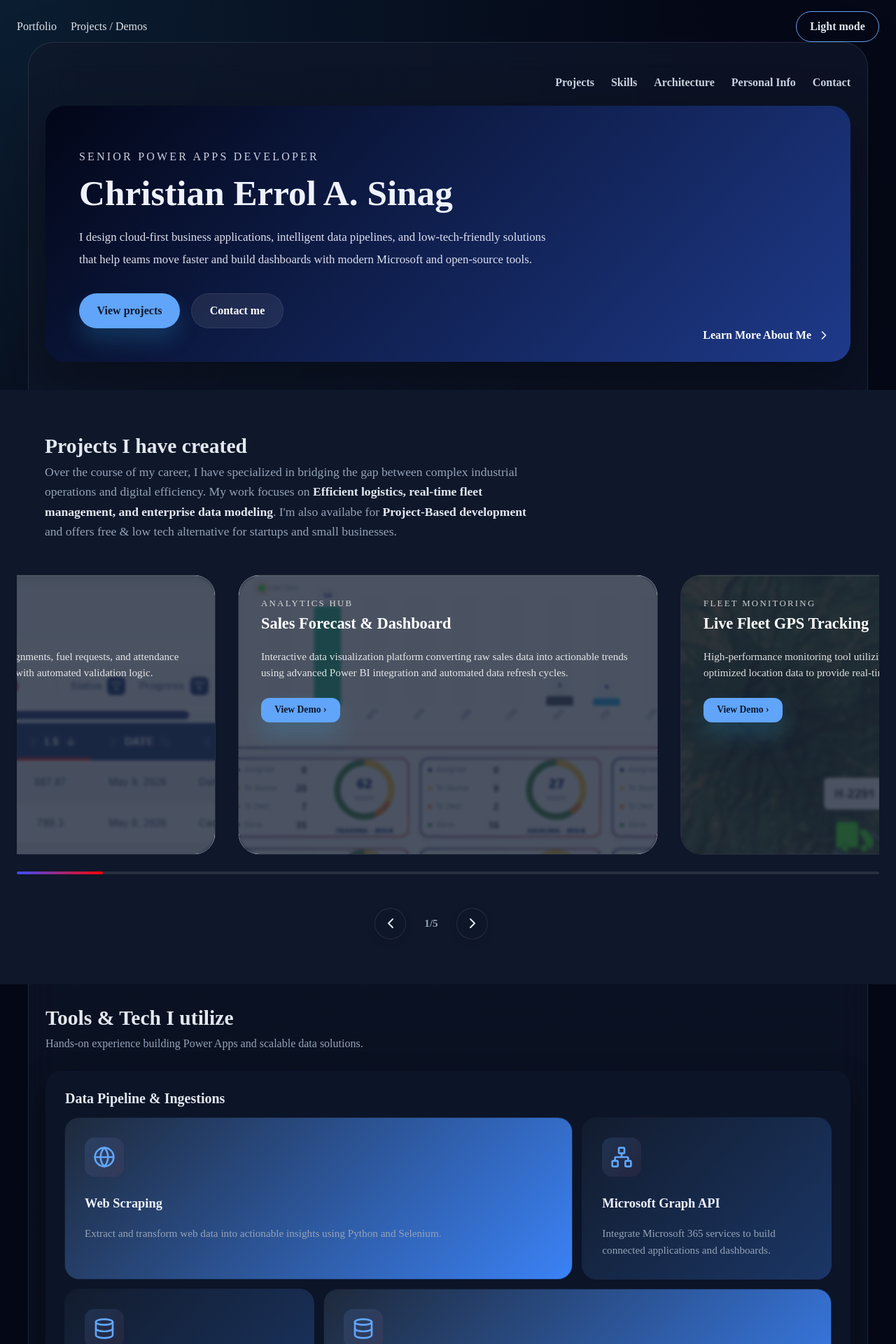
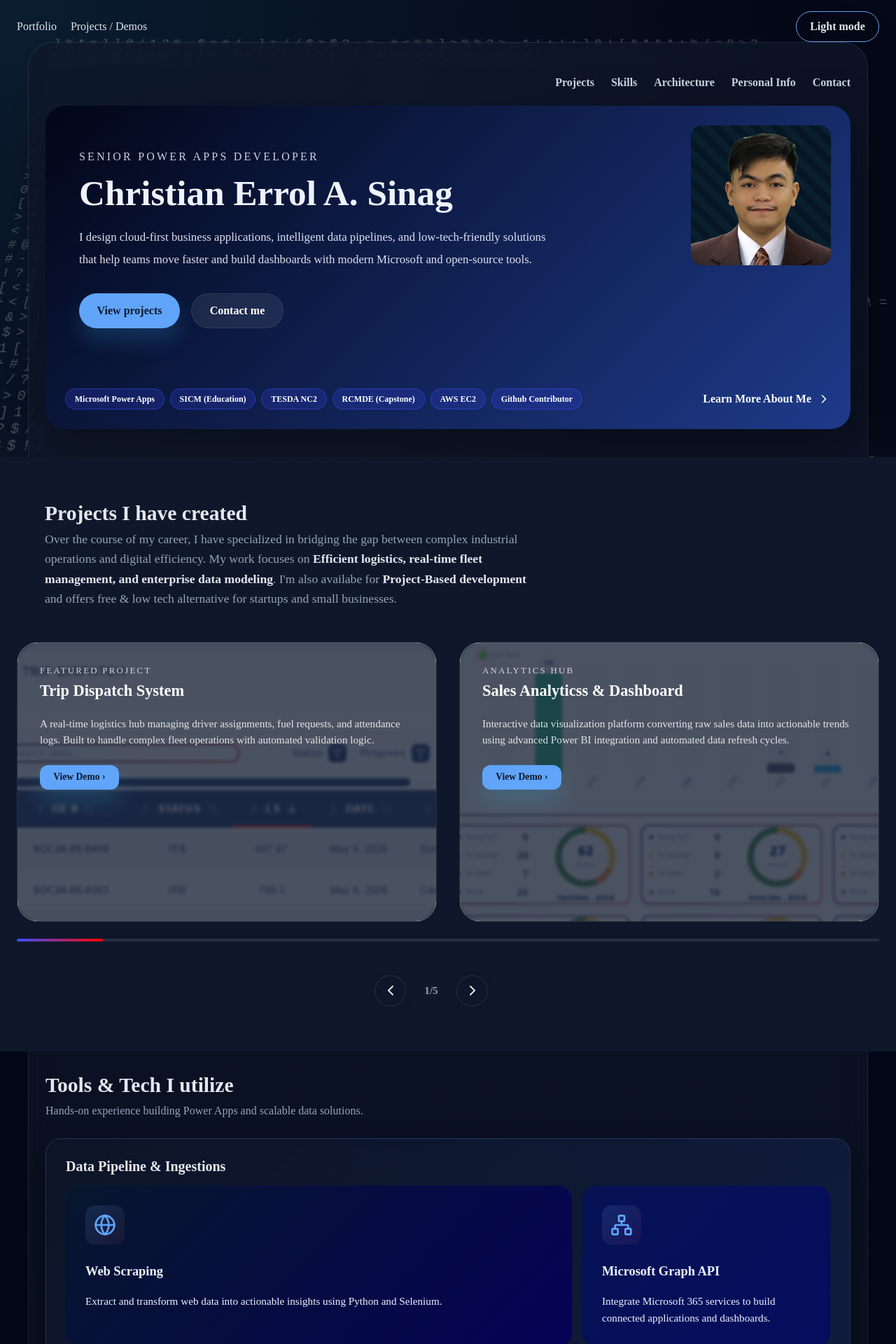
Before and after one commit to roooooool/CESWEB_PORTFOLIO, a React (Vite) app: page / in a window 1280 px wide. Shown: the top 1920 px of the page at 70% size. Built offline with nearby package versions, Linux system fonts and the light colour scheme.

Commit message:
fixed something

```diff
--- a/src/App.css
+++ b/src/App.css
@@ -161,6 +161,12 @@
   box-shadow: var(--card-shadow);
 }
 
+.card:has(.skill-grid) {
+  background: var(--data-card-bg);
+  border: 1px solid var(--data-card-border);
+  backdrop-filter: blur(8px);
+}
+
 .card h3,
 .card h4 {
   margin-top: 0;
@@ -272,7 +278,7 @@
 }
 
 .skill-card {
-  background: var(--skill-card-bg);
+  background: var(--card-bg);
   border-radius: var(--card-radius);
   padding: 1.5rem;
   color: var(--demo-text);
@@ -309,7 +315,7 @@
   gap: 1.25rem;
   padding: 1.75rem;
   border-radius: 20px; /* Gentle rounded corners */
-  background: var(--card-bg);
+  background: var(--skill-card-bg);
   transition: transform 250ms ease, box-shadow 250ms ease;
   z-index: 1;
 }
@@ -351,12 +357,12 @@
   margin: 0;
   font-size: 1.15rem;
   font-weight: 700;
-  color: var(--text-heading);
+  color: var(--hero-text);
 }
 
 .skill-item p {
   margin: 0;
-  color: var(--text-muted);
+  color: var(--hero-text);
   line-height: 1.6;
   font-size: 0.95rem;
 }
--- /dev/null
+++ b/src/components/AsciiBackground.tsx
@@ -0,0 +1,46 @@
+/* src/components/AsciiBackground.tsx */
+import { useEffect, useState } from 'react';
+import './comp_css/AsciiBackground.css';
+
+const CHARS = "01$#!&%@*+-=<>[]/?"; // The character pool
+
+const AsciiBackground = () => {
+  const [grid, setGrid] = useState<string[][]>([]);
+  const rows = 1000; // Adjust for density
+  const cols = 100;
+
+  // Initialize and animate the grid
+  useEffect(() => {
+    const generateRow = () => Array.from({ length: cols }, () => CHARS[Math.floor(Math.random() * CHARS.length)]);
+
+    // Create initial grid
+    const initialGrid = Array.from({ length: rows }, generateRow);
+    setGrid(initialGrid);
+
+    const interval = setInterval(() => {
+      setGrid(prevGrid => {
+        // Shift rows down and add a new one at top (Flow effect)
+        const newGrid = [...prevGrid];
+        newGrid.pop();
+        newGrid.unshift(generateRow());
+        return newGrid;
+      });
+    }, 150); // Speed of the flow
+
+    return () => clearInterval(interval);
+  }, []);
+
+  return (
+    <div className="ascii-bg-wrapper">
+      <div className="ascii-grid">
+        {grid.map((row, i) => (
+          <div key={i} className="ascii-row">
+            {row.join('')}
+          </div>
+        ))}
+      </div>
+    </div>
+  );
+};
+
+export default AsciiBackground;
--- /dev/null
+++ b/src/components/comp_css/AsciiBackground.css
@@ -0,0 +1,49 @@
+/* src/components/comp_css/AsciiBackground.css */
+.ascii-bg-wrapper {
+  position: fixed;
+  top: 0;
+  left: 0;
+  right: 0;
+  bottom: 0;
+  width: 100%;
+  height: 100%;
+  overflow: hidden;
+  z-index: -1; /* Place behind content */
+  background: transparent; /* Matches your white bg theme */
+  user-select: none;
+  pointer-events: none;
+}
+
+.ascii-grid {
+  font-family: 'Courier New', Courier, monospace;
+  font-size: 1.2rem;
+  line-height: 1.1;
+  /* Using your primary navy with visible opacity */
+  color: color-mix(in srgb, var(--text), transparent 70%);
+  white-space: pre-wrap;
+  word-wrap: break-word;
+  display: flex;
+  flex-direction: column;
+  width: 100%;
+  height: 100%;
+  justify-content: flex-start;
+  /* Adds a slight perspective for depth */
+  transform: perspective(500px) rotateX(10deg);
+  opacity: 1;
+}
+
+.ascii-row {
+  letter-spacing: 0.5rem;
+  transition: all 0.5s ease-in-out;
+}
+
+/* Optional: Adding a gradient fade at the bottom */
+.ascii-bg-wrapper::after {
+  content: '';
+  position: absolute;
+  bottom: 0;
+  left: 0;
+  width: 100%;
+  height: 30%;
+  background: linear-gradient(to top, color-mix(in srgb, var(--text), transparent 95%) , transparent);
+}
--- a/src/index.css
+++ b/src/index.css
@@ -43,9 +43,12 @@
   --architecture-border: rgba(15, 23, 42, 0.08);
   --architecture-shadow: 0 20px 50px rgba(15, 23, 42, 0.06);
 
-  --skill-card-bg: #eff6ff;
+  --skill-card-bg: #031228;
   --meter-from: #0ea5e9;
   --meter-to: #2563eb;
+
+  --data-card-bg: linear-gradient(135deg, rgba(15, 23, 42, 0.12), rgba(30, 58, 138, 0.15));
+  --data-card-border: rgba(15, 23, 42, 0.15);
 
   --surface-radius: 36px;
   --section-gap: 2rem;
@@ -57,8 +60,8 @@
   --secondary-border: rgba(255, 255, 255, 0.14);
   --demo-text: #ffffff;
   --demo-text-muted: rgba(255, 255, 255, 0.85);
-  --skill-gradient-from: #071624;
-  --skill-gradient-to: #002aff;
+  --skill-gradient-from: #030936;
+  --skill-gradient-to: #0923a5;
   --skill-icon-bg: linear-gradient(135deg, rgba(58, 78, 252, 0.1), rgba(255, 0, 0, 0.05));
   --skill-icon-color: #3a4efc;
   --architecture-icon-bg: linear-gradient(135deg, rgba(56, 189, 248, 0.18), rgba(96, 165, 250, 0.12));
@@ -110,9 +113,12 @@
   --architecture-border: rgba(148, 163, 184, 0.18);
   --architecture-shadow: 0 20px 50px rgba(0, 0, 0, 0.35);
 
-  --skill-card-bg: rgba(30, 41, 59, 0.75);
+  --skill-card-bg: #061163;
   --meter-from: #60a5fa;
   --meter-to: #3b82f6;
+
+  --data-card-bg: linear-gradient(135deg, rgba(15, 23, 42, 0.5), rgba(30, 58, 138, 0.35));
+  --data-card-border: rgba(96, 165, 250, 0.2);
 
   --text-heading: #eef2ff;
   --text-body: #cbd5e1;
@@ -121,8 +127,8 @@
   --secondary-border: rgba(255, 255, 255, 0.08);
   --demo-text: #ffffff;
   --demo-text-muted: rgba(255, 255, 255, 0.85);
-  --skill-gradient-from: #1e293b;
-  --skill-gradient-to: #3b82f6;
+  --skill-gradient-from: #07162d;
+  --skill-gradient-to: #050256;
   --skill-icon-bg: linear-gradient(135deg, rgba(96, 165, 250, 0.15), rgba(239, 68, 68, 0.08));
   --skill-icon-color: #60a5fa;
   --architecture-icon-bg: linear-gradient(135deg, rgba(96, 165, 250, 0.18), rgba(147, 197, 253, 0.12));
--- a/src/pages/portfolio.tsx
+++ b/src/pages/portfolio.tsx
@@ -1,11 +1,17 @@
 import tripDispatchImg from '../assets/TripDispatch-demo-thumbnail.png';
 import dashboardImg from '../assets/Dashboard-demo-thumbnail.png';
 import liveGpsImg from '../assets/LiveGPS-demo-thumbnail.png';
-import { Globe, Network, Database, Zap, Warehouse, Server, ChevronRight, ChevronLeft } from 'lucide-react';
+import christianImg from '../assets/ChristianIDpicTransparent.png';
+
+//components
+import AsciiBackground from '../components/AsciiBackground';
+
+import { Globe, Network, Database, Zap, Warehouse, Server, GitBranch, Cloud, ChevronRight, ChevronLeft } from 'lucide-react';
 import { useEffect, useRef, useState } from 'react';
 
 function PortfolioPage() {
 
+  // const initialization
   const scrollRef = useRef<HTMLDivElement>(null);
   const [scrollProgress, setScrollProgress] = useState(0);
   const [isPaused, setIsPaused] = useState(false);
@@ -42,6 +48,11 @@ function PortfolioPage() {
     }
   };
 
+
+
+
+  //All use effects
+
   useEffect(() => {
     if (isPaused) return;
 
@@ -64,6 +75,8 @@ function PortfolioPage() {
 
 
   return (
+    <>
+    <AsciiBackground />
     <div className="portfolio-page">
       <nav className="top-nav">
         <a href="#projects">Projects</a>
@@ -82,15 +95,27 @@ function PortfolioPage() {
             and low-tech-friendly solutions that help teams move faster and build
             dashboards with modern Microsoft and open-source tools.
           </p>
-          <div className="hero-actions">
+          <div className="hero-actions" style={{ marginBottom: '6rem' }}>
             <a href="#projects" className="button primary">View projects</a>
             <a href="#contact" className="button secondary">Contact me</a>
           </div>
         </div>
-        <a href="#resume" className="hero-about-me" style={{ position: 'absolute', bottom: '1.75rem', right: '1.75rem', display: 'flex', alignItems: 'center', gap: '0.5rem', color: '#fff', textDecoration: 'none', fontWeight: '600', cursor: 'pointer', transition: 'transform 180ms ease' }}>
-          Learn More About Me
-          <ChevronRight size={20} />
-        </a>
+        <div style={{ position: 'absolute', top: '1.75rem', right: '1.75rem', width: '200px', height: '200px', borderRadius: '16px', backgroundImage: 'repeating-linear-gradient(45deg, #071624, #071624 10px, #0a1f2e 10px, #0a1f2e 20px)', overflow: 'hidden' }}>
+          <img src={christianImg} alt="Christian Errol A. Sinag" style={{ width: '100%', height: '100%', objectFit: 'cover' }} />
+        </div>
+        <div style={{ position: 'absolute', bottom: '1.75rem', left: 0, right: 0, display: 'flex', alignItems: 'center', justifyContent: 'space-between', paddingLeft: '1.75rem', paddingRight: '1.75rem', color: '#fff', textDecoration: 'none', fontWeight: '600', cursor: 'pointer' }}>
+          <div style={{ display: 'flex', alignItems: 'center', gap: '0.5rem', flexWrap: 'wrap' }}>
+            {['Microsoft Power Apps', 'SICM (Education)', 'TESDA NC2', 'RCMDE (Capstone)', 'AWS EC2', 'Github Contributor'].map((badge) => (
+              <span key={badge} style={{ display: 'inline-block', padding: '0.4rem 0.8rem', backgroundColor: 'rgba(58, 78, 252, 0.2)', border: '1px solid rgba(58, 78, 252, 0.5)', borderRadius: '20px', fontSize: '0.75rem', fontWeight: '600', color: '#fff', whiteSpace: 'nowrap' }}>
+                {badge}
+              </span>
+            ))}
+          </div>
+          <a href="#resume" className="hero-about-me" style={{ display: 'flex', alignItems: 'center', gap: '0.5rem', color: '#fff', textDecoration: 'none', fontWeight: '600', cursor: 'pointer', transition: 'transform 180ms ease' }}>
+            Learn More About Me
+            <ChevronRight size={20} />
+          </a>
+        </div>
       </header>
 
       <section
@@ -140,7 +165,7 @@ function PortfolioPage() {
             <div className="showcase-bg" style={{ backgroundImage: `url(${dashboardImg})` }}></div>
             <div className="showcase-content">
               <p className="demo-tag">Analytics Hub</p>
-              <h4>Sales Forecast & Dashboard</h4>
+              <h4>Sales Analyticss & Dashboard</h4>
               <p className="showcase-desc">
                 Interactive data visualization platform converting raw sales data into actionable trends
                 using advanced Power BI integration and automated data refresh cycles.
@@ -288,6 +313,27 @@ function PortfolioPage() {
                 </div>
                 <h4>On Premise Data Gateway</h4>
                 <p>Securely connect on-premise systems to cloud services with enterprise-grade data bridges and hybrid integration.</p>
+              </div>
+              <div className="skill-item">
+                <div className="skill-icon-box">
+                  <GitBranch size={32} />
+                </div>
+                <h4>Github</h4>
+                <p>Manage code repositories, version control, and collaborative development workflows using Git and GitHub.</p>
+              </div>
+              <div className="skill-item">
+                <div className="skill-icon-box">
+                  <Cloud size={32} />
+                </div>
+                <h4>Render</h4>
+                <p>Deploy and host modern web applications with automatic scaling, continuous deployment, and managed infrastructure.</p>
+              </div>
+              <div className="skill-item">
+                <div className="skill-icon-box">
+                  <Database size={32} />
+                </div>
+                <h4>T-SQL</h4>
+                <p>Write and optimize SQL Server queries that can balance between time complexity, storage, and speed for managing data traffic.</p>
               </div>
             </div>
           </article>
@@ -452,6 +498,7 @@ function PortfolioPage() {
         </section>
       </main>
     </div>
+    </>
   )
 }
 
```
Also changed, not shown: src/assets/ChristianIDpicTransparent.png (added).
